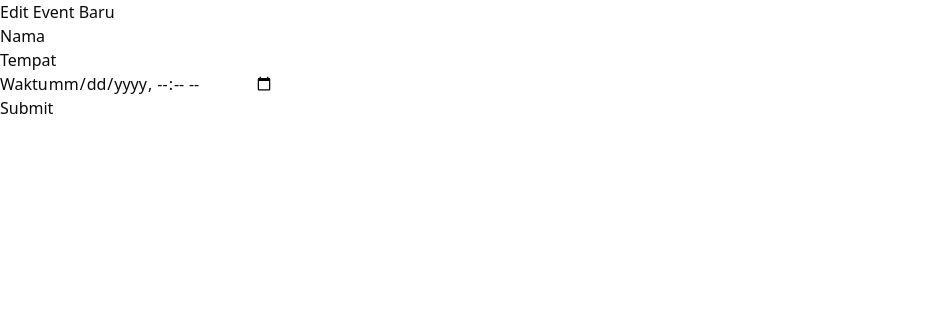
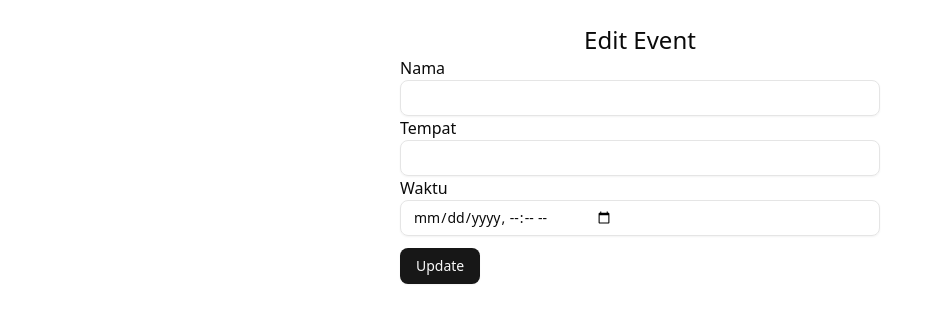
Before and after one commit to it-yudharta/event-manager, a Vue app: page /event/1 in a window 1280 px wide. Shown: the top 322 px of the page, without its empty margins (0-943 px from the left). Built offline with nearby package versions, Linux system fonts and the light colour scheme; no server answers; the HTML template or start-up script is replaced by a standard one.

Commit message:
edit data

```diff
--- a/src/views/EditEventView.vue
+++ b/src/views/EditEventView.vue
@@ -1,6 +1,8 @@
 <script setup lang="ts">
 import { onMounted, ref } from 'vue'
 import { useRoute, useRouter } from 'vue-router'
+import { Button } from '@/components/ui/button'
+import { Input } from '@/components/ui/input'
 
 const router = useRouter();
 
@@ -39,23 +41,25 @@
 </script>
 
 <template>
-    <h1>Edit Event Baru</h1>
+    <div class="container px-4 py-6 mx-auto w-lg">
+        <h1 class="text-lg sm:text-2xl text-center">Edit Event</h1>
         <form @submit.prevent="saveData">
-        <div>
+            <div class="w-full">
                 <label>Nama</label>
-            <input type="text" v-model="name">
+                <Input type="text" v-model="name" />
             </div>
             <div>
                 <label>Tempat</label>
-            <input type="text" v-model="place">
+                <Input type="text" v-model="place" />
             </div>
             <div>
                 <label>Waktu</label>
-            <input type="datetime-local" v-model="time">
+                <Input type="datetime-local" v-model="time" />
             </div>
 
-        <div>
-            <input type="submit">
+            <div class="mt-3">
+                <Button type="submit">Update</Button>
             </div>
         </form>
+    </div>
 </template>
```
Lines whose indentation alone changed are shown as unchanged.
